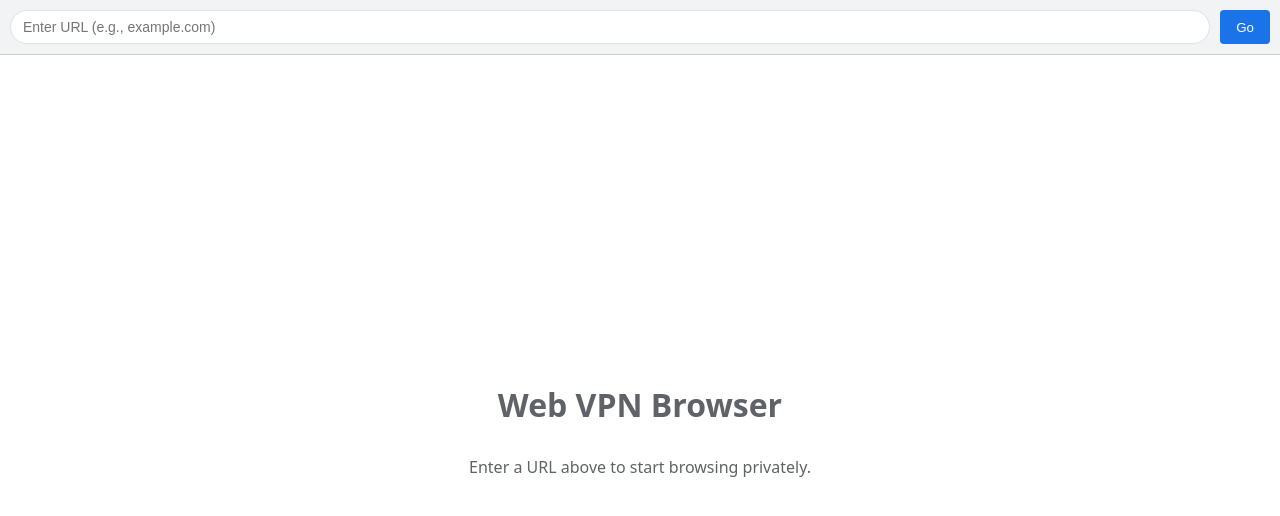
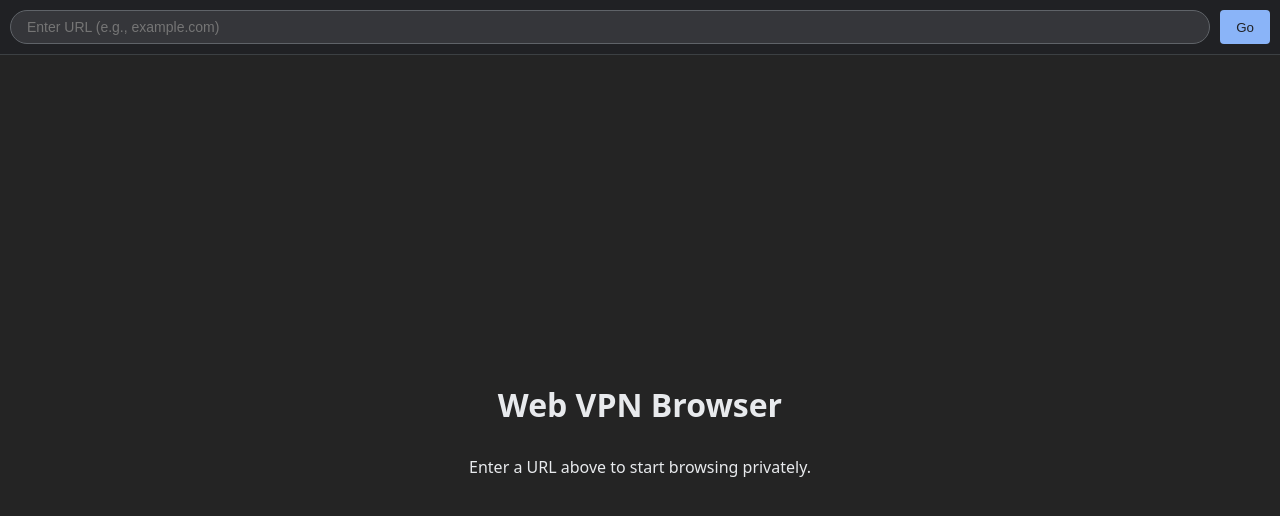
Before and after one commit to 0xnullsect0r/webvpn, a React (Vite) app: page / in a window 1280 px wide. Shown: the top 516 px of the page. Built offline with nearby package versions, Linux system fonts and the light colour scheme.

Commit message:
dark mode

```diff
--- a/src/App.css
+++ b/src/App.css
@@ -15,9 +15,9 @@
 }
 
 .browser-header {
-  background-color: #f1f3f4;
+  background-color: #202124;
   padding: 10px;
-  border-bottom: 1px solid #ccc;
+  border-bottom: 1px solid #3c4043;
   display: flex;
   align-items: center;
 }
@@ -30,22 +30,24 @@
 
 .address-bar {
   flex-grow: 1;
-  padding: 8px 12px;
-  border: 1px solid #dfe1e5;
+  padding: 8px 16px;
+  border: 1px solid #5f6368;
   border-radius: 20px;
   outline: none;
   font-size: 14px;
+  background-color: #35363a;
+  color: white;
 }
 
 .address-bar:focus {
-  box-shadow: 0 1px 6px rgba(32,33,36,.28);
-  border-color: rgba(223,225,229,0);
+  box-shadow: 0 1px 6px rgba(0,0,0,.5);
+  border-color: #8ab4f8;
 }
 
 .go-button {
   padding: 8px 16px;
-  background-color: #1a73e8;
-  color: white;
+  background-color: #8ab4f8;
+  color: #202124;
   border: none;
   border-radius: 4px;
   cursor: pointer;
@@ -53,19 +55,21 @@
 }
 
 .go-button:hover {
-  background-color: #1765cc;
+  background-color: #aecbfa;
 }
 
 .browser-content {
   flex-grow: 1;
   position: relative;
   overflow: hidden;
+  background-color: #242424;
 }
 
 .browser-iframe {
   width: 100%;
   height: 100%;
   border: none;
+  background-color: white; /* Most websites expect a white background */
 }
 
 .welcome-screen {
@@ -74,7 +78,7 @@
   align-items: center;
   justify-content: center;
   height: 100%;
-  color: #5f6368;
+  color: #e8eaed;
 }
 
 .welcome-screen h1 {
--- a/src/index.css
+++ b/src/index.css
@@ -3,9 +3,9 @@
   line-height: 1.5;
   font-weight: 400;
 
-  color-scheme: light dark;
+  color-scheme: dark;
   color: rgba(255, 255, 255, 0.87);
-  background-color: #ffffff;
+  background-color: #242424;
 
   font-synthesis: none;
   text-rendering: optimizeLegibility;
@@ -19,4 +19,5 @@ body {
   place-items: center;
   min-width: 320px;
   min-height: 100vh;
+  background-color: #242424;
 }
```
